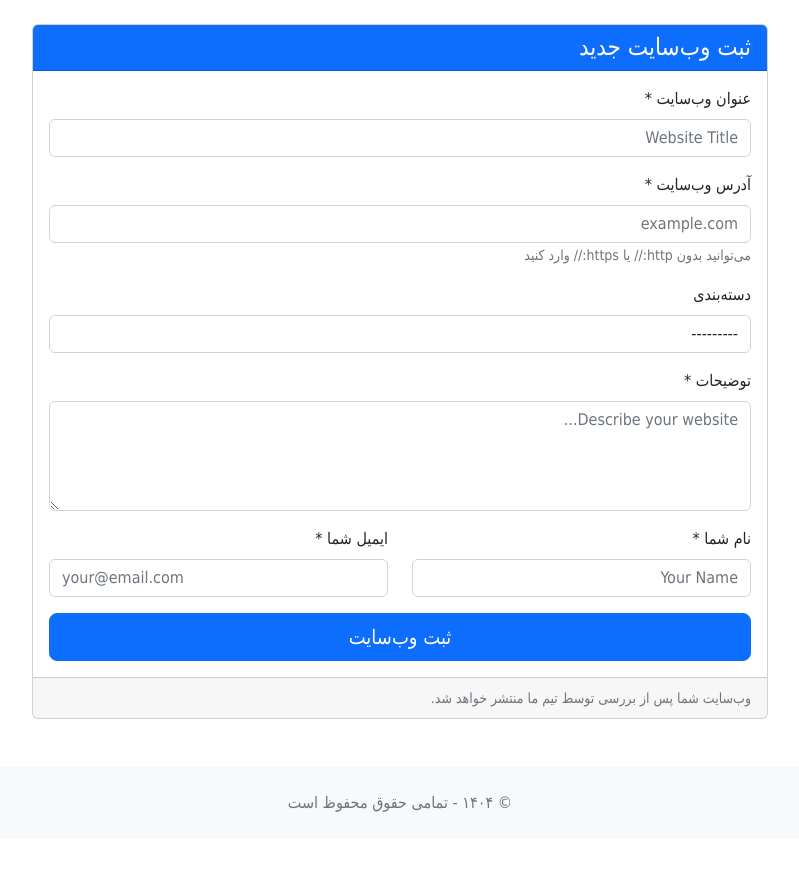
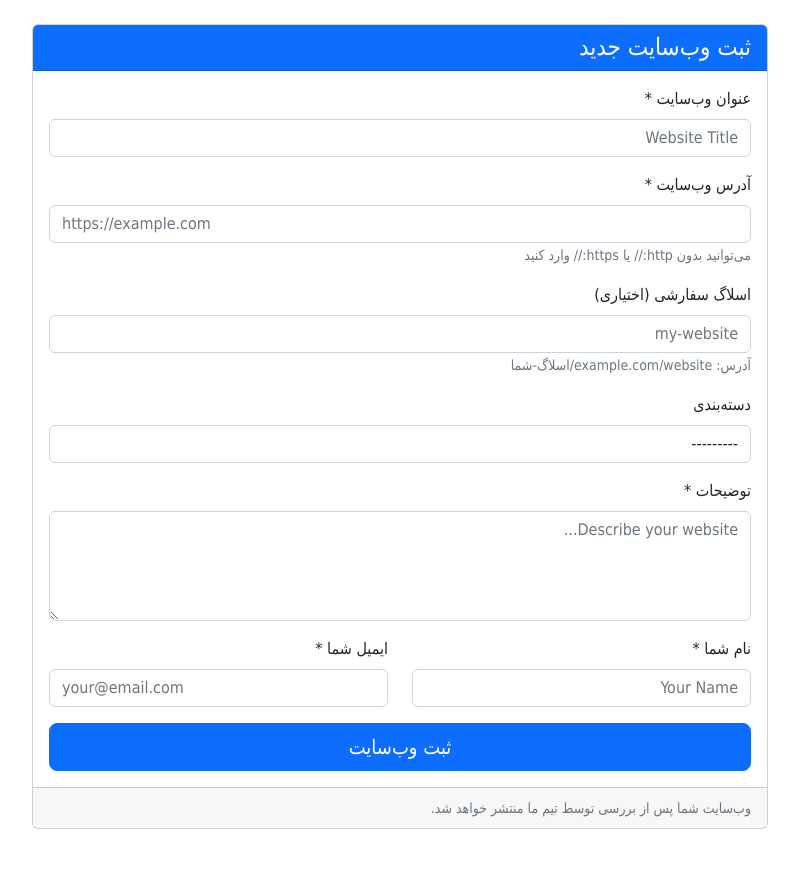
Before and after one commit to hadi-f90/webjin.ir-current, a Django app: page /submit/ in a window 1280 px wide. Shown: the part 80-949 px from the top of the page, without its empty margins (240-1039 px from the left). Before the commit the page ends 892 px from the top, so only its background shows below. Run offline with Django 5.2, Linux system fonts and the light colour scheme; tables that the repository leaves empty hold one stand-in row (values such as "Sample post"); some libraries are stand-ins or nearby versions.

Commit message:
fixing Slug issue

```diff
--- a/directory/forms.py
+++ b/directory/forms.py
@@ -5,9 +5,20 @@ from django.core.exceptions import ValidationError
 
 class WebsiteSubmitForm(forms.ModelForm):
     """Form for users to submit new websites"""
+    # Optional custom slug field
+    custom_slug = forms.SlugField(
+        required=False,
+        label='اسلاگ سفارشی (اختیاری)',
+        help_text='آدرس اختصاصی برای وب‌سایت شما (اختیاری)',
+        widget=forms.TextInput(attrs={
+            'class': 'form-control',
+            'placeholder': 'my-website'
+        })
+    )
+
     class Meta:
         model = Website
-        fields = ['title', 'url', 'description', 'category', 'owner_name', 'owner_email']
+        fields = ['title', 'custom_slug','url', 'description', 'category', 'owner_name', 'owner_email']
         widgets = {
             'title': forms.TextInput(attrs={
                 'class': 'form-control',
@@ -52,6 +63,34 @@ class WebsiteSubmitForm(forms.ModelForm):
 
         return url
 
+    def clean_custom_slug(self):
+        slug = self.cleaned_data.get('custom_slug', '').strip()
+
+        if slug:
+            # Check if slug already exists
+            from django.utils.text import slugify
+
+            slug = slugify(slug)
+
+            if Website.objects.filter(slug=slug).exists():
+                raise ValidationError("این اسلاگ قبلاً استفاده شده است.")
+
+        return slug
+
+    def save(self, commit=True):
+        website = super().save(commit=False)
+
+        # Use custom slug if provided, otherwise will be auto-generated in model save()
+        if self.cleaned_data.get('custom_slug'):
+            from django.utils.text import slugify
+
+            website.slug = slugify(self.cleaned_data['custom_slug'])
+
+        if commit:
+            website.save()
+
+        return website
+
 
 class WebsiteAdminForm(forms.ModelForm):
     """Form for admin to edit website with all fields"""
--- a/directory/models.py
+++ b/directory/models.py
@@ -1,5 +1,7 @@
-from django.contrib.auth.models import User
+import uuid
+
 from django.db import models
+from django.utils.text import slugify
 
 
 class Category(models.Model):
@@ -10,30 +12,51 @@ class Category(models.Model):
     def __str__(self):
         return self.name
 
+
 class Website(models.Model):
     STATUS_CHOICES = [
-        ('pending', 'Pending Review'),
-        ('approved', 'Approved'),
-        ('rejected', 'Rejected'),
+        ('pending', "در انتظار بررسی"),
+        ('approved', "تأیید شده"),
+        ('rejected', "رد شده"),
     ]
 
     title = models.CharField(max_length=200)
-    slug = models.SlugField(unique=True)
+    slug = models.SlugField(max_length=220, unique=True, blank=True)
     url = models.URLField()
     description = models.TextField()
-    category = models.ForeignKey(Category, on_delete=models.SET_NULL, null=True, blank=True,)
+    category = models.ForeignKey(Category, on_delete=models.SET_NULL, null=True, blank=True)
     owner_name = models.CharField(max_length=100)
     owner_email = models.EmailField()
-    screenshot = models.ImageField(upload_to='screenshots/', blank=True, null=True)
 
     status = models.CharField(max_length=20, choices=STATUS_CHOICES, default='pending')
-    created_by = models.ForeignKey(User, on_delete=models.SET_NULL, null=True, blank=True)
+    created_by = models.ForeignKey('auth.User', on_delete=models.SET_NULL, null=True, blank=True)
     created_at = models.DateTimeField(auto_now_add=True)
     updated_at = models.DateTimeField(auto_now=True)
 
     def __str__(self):
         return self.title
 
+    def save(self, *args, **kwargs):
+        # If no slug provided, generate from title
+        if not self.slug:
+            base_slug = slugify(self.title)
+            slug = base_slug
+
+            # Check if slug exists, if so, add UUID
+            if Website.objects.filter(slug=slug).exists():
+                slug = f"{base_slug}-{uuid.uuid4().hex[:8]}"
+
+            self.slug = slug
+        else:
+            # If custom slug provided, make sure it's unique
+            base_slug = slugify(self.slug)
+            if Website.objects.exclude(pk=self.pk).filter(slug=base_slug).exists():
+                self.slug = f"{base_slug}-{uuid.uuid4().hex[:8]}"
+            else:
+                self.slug = base_slug
+
+        super().save(*args, **kwargs)
+
     def get_absolute_url(self):
         from django.urls import reverse
 
--- a/directory/templates/directory/submit.html
+++ b/directory/templates/directory/submit.html
@@ -23,10 +23,19 @@
 
                     <div class="mb-3">
                         <label class="form-label">آدرس وب‌سایت *</label>
-                        <input type="text" name="url" class="form-control" placeholder="example.com" required id="id_url">
+                        {{ form.url }}
                         <small class="text-muted">می‌توانید بدون http:// یا https:// وارد کنید</small>
                         {% if form.url.errors %}
                         <div class="text-danger">{{ form.url.errors }}</div>
+                        {% endif %}
+                    </div>
+
+                    <div class="mb-3">
+                        <label class="form-label">اسلاگ سفارشی (اختیاری)</label>
+                        {{ form.custom_slug }}
+                        <small class="text-muted">آدرس: example.com/website/اسلاگ-شما</small>
+                        {% if form.custom_slug.errors %}
+                        <div class="text-danger">{{ form.custom_slug.errors }}</div>
                         {% endif %}
                     </div>
 
```
Also changed, not shown: directory/migrations/0003_remove_website_screenshot_alter_website_slug_and_more.py (added).
